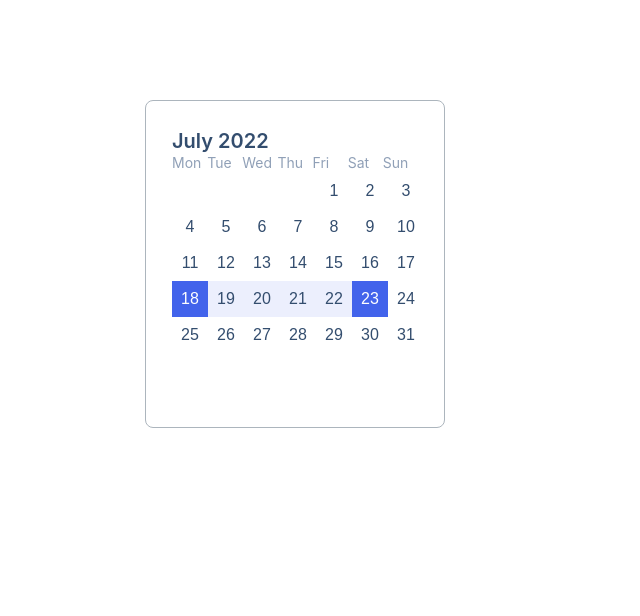
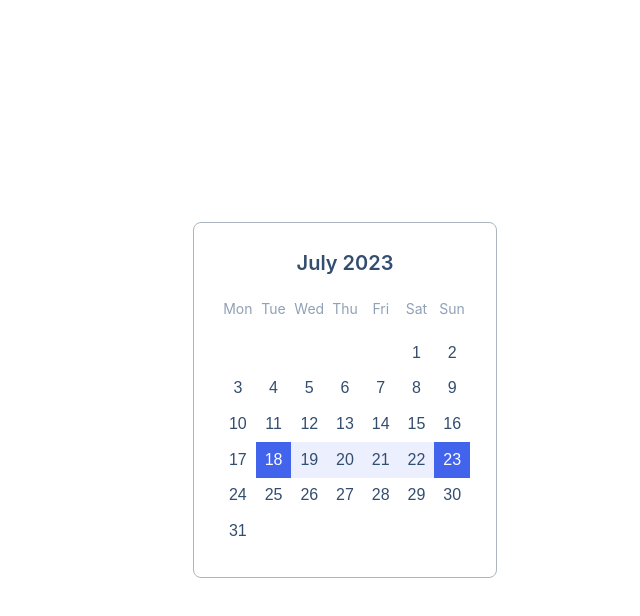
Before and after one commit to lk4n/clib, a website: page 05-lection3/03-calendar/index.html in a window 1280 px wide. Shown: the whole page, without its empty margins (295-935 px from the left). Drawn offline with Linux system fonts and the light colour scheme; a web font is replaced by a local one.

Commit message:
Flexible calendar
Min width 250px
Max width 100%

```diff
--- a/05-lection3/03-calendar/index.html
+++ b/05-lection3/03-calendar/index.html
@@ -10,70 +10,71 @@
   <link rel="stylesheet" href="./../../assets/css/main.css">
   <style>
     .demo {
-      width: 400px;
-      margin: 100px auto 0;
+      height: 100vh;
+      display: grid;
+      place-items: center;
     }
 
-    .demo__item {}
+    .demo__item {
+      max-width: 304px;
+    }
   </style>
 </head>
 
 <body>
-  <div class="demo">
+  <div class="demo ">
 
-    <div class="calendar">
+    <div class="calendar demo__item">
       <div class="calendar__title">
-        <time datetime="July">July 2022</time>
+        <time datetime="July">July 2023</time>
       </div>
       <div class="calendar__wrapper">
         <div class="calendar__inner">
-          <div class="calendar__days">
-            <div class="calendar__day">Mon</div>
-            <div class="calendar__day">Tue</div>
-            <div class="calendar__day">Wed</div>
-            <div class="calendar__day">Thu</div>
-            <div class="calendar__day">Fri</div>
-            <div class="calendar__day">Sat</div>
-            <div class="calendar__day">Sun</div>
-          </div>
 
-          <div class="calendar__dates">
-            <button class="calendar__date" type="button"></button>
-            <button class="calendar__date" type="button"></button>
-            <button class="calendar__date" type="button"></button>
-            <button class="calendar__date" type="button"></button>
-            <button class="calendar__date" type="button">1</button>
-            <button class="calendar__date" type="button">2</button>
-            <button class="calendar__date" type="button">3</button>
-            <button class="calendar__date" type="button">4</button>
-            <button class="calendar__date" type="button">5</button>
-            <button class="calendar__date" type="button">6</button>
-            <button class="calendar__date" type="button">7</button>
-            <button class="calendar__date" type="button">8</button>
-            <button class="calendar__date" type="button">9</button>
-            <button class="calendar__date" type="button">10</button>
-            <button class="calendar__date" type="button">11</button>
-            <button class="calendar__date" type="button">12</button>
-            <button class="calendar__date" type="button">13</button>
-            <button class="calendar__date" type="button">14</button>
-            <button class="calendar__date" type="button">15</button>
-            <button class="calendar__date" type="button">16</button>
-            <button class="calendar__date" type="button">17</button>
-            <button class="calendar__date calendar__date_range_start" type="button">18</button>
-            <button class="calendar__date calendar__date_range" type="button">19</button>
-            <button class="calendar__date calendar__date_range" type="button">20</button>
-            <button class="calendar__date calendar__date_range" type="button">21</button>
-            <button class="calendar__date calendar__date_range" type="button">22</button>
-            <button class="calendar__date calendar__date_range_end" type="button">23</button>
-            <button class="calendar__date" type="button">24</button>
-            <button class="calendar__date" type="button">25</button>
-            <button class="calendar__date" type="button">26</button>
-            <button class="calendar__date" type="button">27</button>
-            <button class="calendar__date" type="button">28</button>
-            <button class="calendar__date" type="button">29</button>
-            <button class="calendar__date" type="button">30</button>
-            <button class="calendar__date" type="button">31</button>
-          </div>
+          <div class="calendar__item calendar__item_day">Mon</div>
+          <div class="calendar__item calendar__item_day">Tue</div>
+          <span class="calendar__item calendar__item_day">Wed</span>
+          <div class="calendar__item calendar__item_day">Thu</div>
+          <div class="calendar__item calendar__item_day">Fri</div>
+          <div class="calendar__item calendar__item_day">Sat</div>
+          <div class="calendar__item calendar__item_day">Sun</div>
+
+          <button class="calendar__item calendar__item_date" type="button"></button>
+          <button class="calendar__item calendar__item_date" type="button"></button>
+          <button class="calendar__item calendar__item_date" type="button"></button>
+          <button class="calendar__item calendar__item_date" type="button"></button>
+          <button class="calendar__item calendar__item_date" type="button"></button>
+          <button class="calendar__item calendar__item_date" type="button">1</button>
+          <button class="calendar__item calendar__item_date" type="button">2</button>
+          <button class="calendar__item calendar__item_date" type="button">3</button>
+          <button class="calendar__item calendar__item_date" type="button">4</button>
+          <button class="calendar__item calendar__item_date" type="button">5</button>
+          <button class="calendar__item calendar__item_date" type="button">6</button>
+          <button class="calendar__item calendar__item_date" type="button">7</button>
+          <button class="calendar__item calendar__item_date" type="button">8</button>
+          <button class="calendar__item calendar__item_date" type="button">9</button>
+          <button class="calendar__item calendar__item_date" type="button">10</button>
+          <button class="calendar__item calendar__item_date" type="button">11</button>
+          <button class="calendar__item calendar__item_date" type="button">12</button>
+          <button class="calendar__item calendar__item_date" type="button">13</button>
+          <button class="calendar__item calendar__item_date" type="button">14</button>
+          <button class="calendar__item calendar__item_date" type="button">15</button>
+          <button class="calendar__item calendar__item_date" type="button">16</button>
+          <button class="calendar__item calendar__item_date" type="button">17</button>
+          <button class="calendar__item calendar__item_date calendar__item_range_start" type="button">18</button>
+          <button class="calendar__item calendar__item_date calendar__item_range" type="button">19</button>
+          <button class="calendar__item calendar__item_date calendar__item_range" type="button">20</button>
+          <button class="calendar__item calendar__item_date calendar__item_range" type="button">21</button>
+          <button class="calendar__item calendar__item_date calendar__item_range" type="button">22</button>
+          <button class="calendar__item calendar__item_date calendar__item_range_end" type="button">23</button>
+          <button class="calendar__item calendar__item_date" type="button">24</button>
+          <button class="calendar__item calendar__item_date" type="button">25</button>
+          <button class="calendar__item calendar__item_date" type="button">26</button>
+          <button class="calendar__item calendar__item_date" type="button">27</button>
+          <button class="calendar__item calendar__item_date" type="button">28</button>
+          <button class="calendar__item calendar__item_date" type="button">29</button>
+          <button class="calendar__item calendar__item_date" type="button">30</button>
+          <button class="calendar__item calendar__item_date" type="button">31</button>
 
         </div>
       </div>
--- a/assets/css/_vars.scss
+++ b/assets/css/_vars.scss
@@ -111,6 +111,7 @@
 
   // calendar
   --calendar-color: var(--blue-3);
+  --calendar-color-range-start-end: var(--white);
   --calendar-color-day: var(--blue-4);
   --calendar-bgc: var(--white);
   --calendar-bgc-range: var(--blue-5);
--- a/components/calendar/_calendar.scss
+++ b/components/calendar/_calendar.scss
@@ -1,18 +1,22 @@
 .calendar {
   width: 100%;
-  max-width: 300px;
+  // max-width: 300px;
+  min-width: 230px;
   padding: 28px 26px;
+  color: var(--calendar-color);
   background: var(--calendar-bgc);
   border: 1px solid var(--calendar-border);
   border-radius: 8px;
+  text-align: center;
 
   &__title {
+    margin: 0;
     @include _font(20px, 24px, $font_main, 600);
-    color: var(--calendar-color);
   }
 
   &__wrapper {
     position: relative;
+    margin-top: 24px;
     padding-bottom: 100%;
   }
 
@@ -22,37 +26,41 @@
     left: 0;
     bottom: 0;
     right: 0;
+    display: grid;
+    grid-template-columns: repeat(7, 1fr);
+    // grid-template-rows: repeat(7, 1fr);
   }
 
-  &__days {
-    display: grid;
-    grid-template-columns: repeat(7, 1fr);
-  }
+  &__item {
+    color: var(--calendar-color);
+    background-color: var(--calendar-bgc);
 
-  &__day {
+    &_day {
       @include _font(14px, 20px, $font_main, 400);
       color: var(--calendar-color-day);
     }
 
-  &__dates {
-    display: grid;
-    grid-template-columns: repeat(7, 1fr);
-    grid-template-rows: repeat(7, 1fr);
-  }
-
-  &__date {
-    width: 36px;
-    height: 36px;
+    &_date {
+      display: grid; // Tag independence. No need for button tag but for other
+      place-items: center;
+      padding: 0;
       @include _font(16px, 20px, $font_alternate, 400);
-    color: var(--calendar-color);
-    background-color: var(--calendar-bgc);
+      cursor: pointer;
       border: none;
+      outline: none;
 
       &:hover,
       &:focus {
-      outline: none;
         color: var(--calendar-color);
         background: var(--calendar-bgc-range);
+        box-shadow: inset 1px 1px 15px 0px #b7c4e2;
+      }
+
+      //TODO Way to exclude empty cell from tab order
+      &:empty {
+        pointer-events: none;
+        opacity: 0;
+      }
     }
 
     &_range {
@@ -61,7 +69,7 @@
       &_start,
       &_end {
         background: var(--calendar-bgc-range-start-end);
-        color: #ffffff;
+        color: var(--calendar-color-range-start-end);
       }
     }
   }
```
Also changed, not shown: assets/css/main.css. Lines whose indentation alone changed are shown as unchanged.
